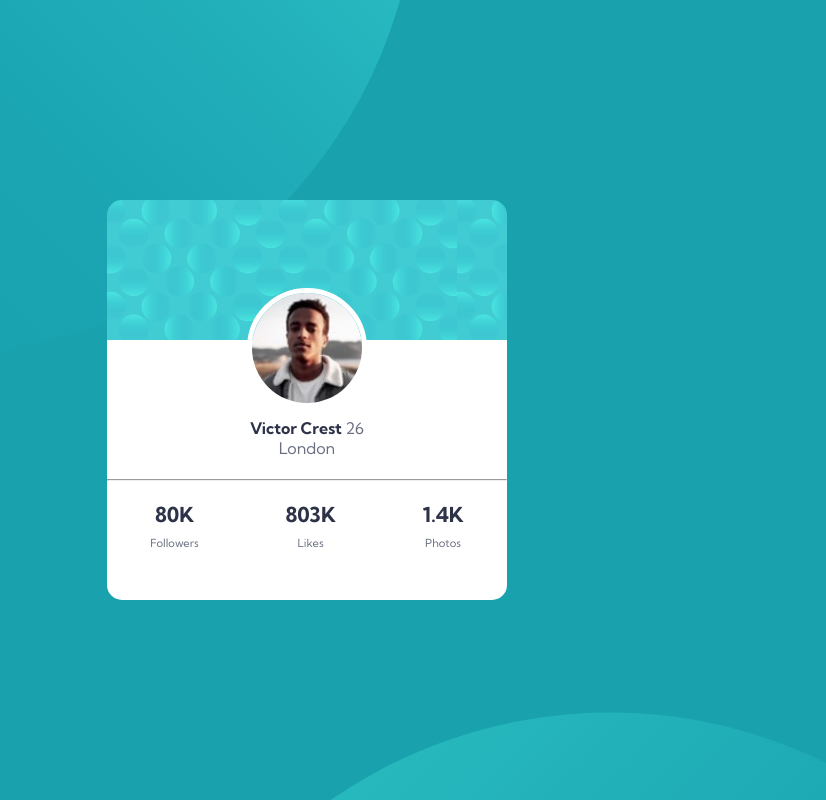
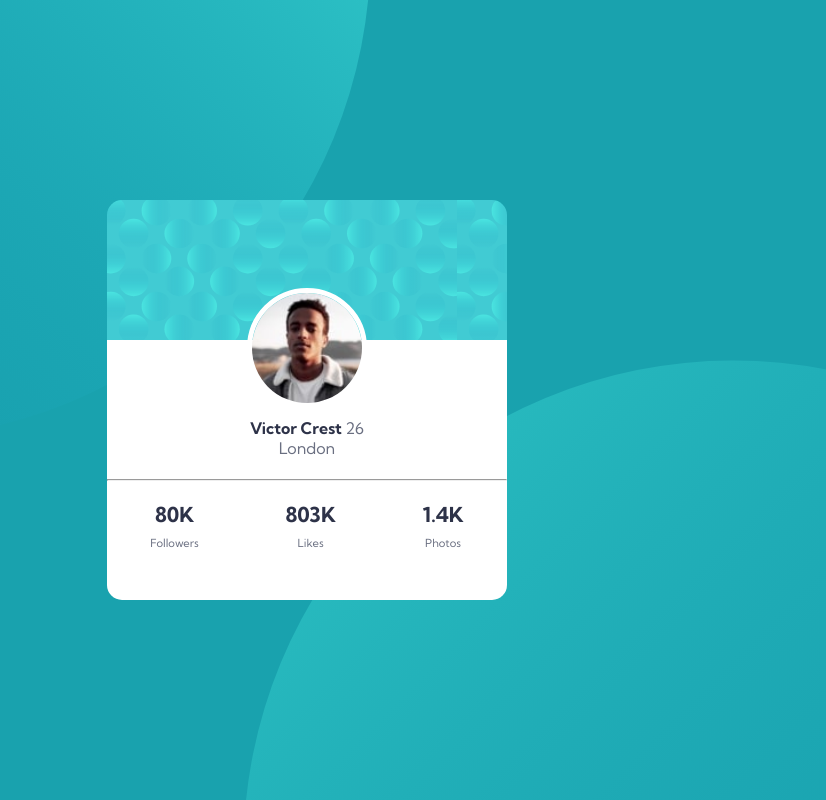
Before and after one commit to feri770/profile-card-component, a plain HTML site: page index.html in a window 1280 px wide. Shown: the whole page, without its empty margins (333-1159 px from the left). Drawn offline with Linux system fonts and the light colour scheme.

Commit message:
Update style.css

```diff
--- a/style.css
+++ b/style.css
@@ -48,8 +48,8 @@ body {
     background-color: hsl(185, 75%, 39%);
     background-image: url(./images/bg-pattern-top.svg), url(./images/bg-pattern-bottom.svg);
     background-repeat: no-repeat, no-repeat;
-    background-attachment: fixed, fixed;
-    background-position: -75% 350%, 150% -400%;
+/*     background-attachment: fixed, fixed; */
+    background-position:  right 45vw bottom 45vh, left 45vw top 45vh;
 
     display: flex;
     justify-content: center;
```
